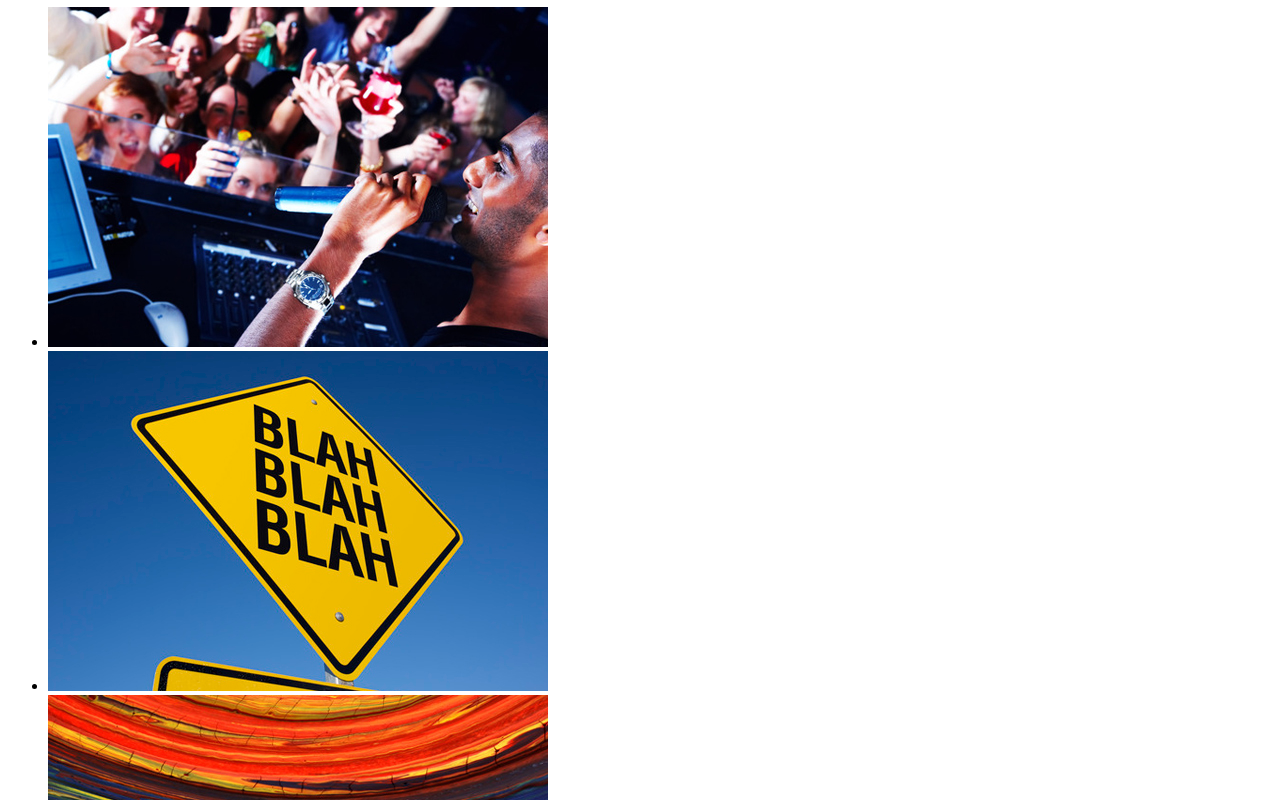
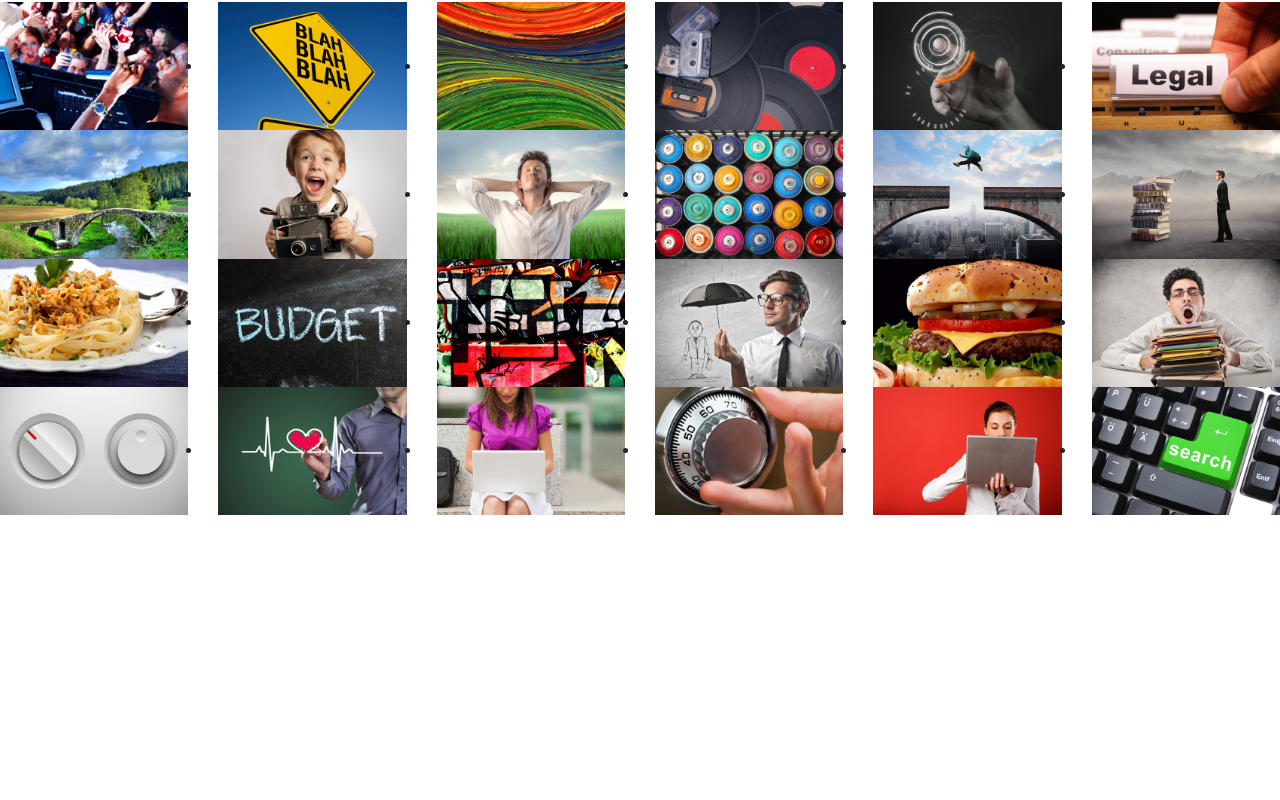
Before and after one commit to Duyck21v7k004/CNweb, a plain HTML site: page ex1/photo-gallery/index.html in a window 1280 px wide. Shown: the part 60-860 px from the top of the page. After the commit the page ends 800 px from the top, so only its background shows below. Drawn offline with nearby package versions, Linux system fonts and the light colour scheme.

Commit message:
giai ex1

```diff
--- a/ex1/photo-gallery/index.html
+++ b/ex1/photo-gallery/index.html
@@ -1,99 +1,106 @@
 <!DOCTYPE html>
 <html lang="en">
+
 <head>
-		<meta charset="UTF-8" />
-		<meta
-			http-equiv="X-UA-Compatible"
-			content="IE=edge"
-		/>
-		<meta
-			name="viewport"
-			content="width=device-width, initial-scale=1.0"
-		/>
+    <meta charset="utf-8">
     <title>Photo Gallery</title>
+    <meta name="viewport" content="width=device-width, initial-scale=1">
+  <link rel="stylesheet" href="https://cdn.jsdelivr.net/npm/bootstrap@4.6.2/dist/css/bootstrap.min.css">
+  <script src="https://cdn.jsdelivr.net/npm/jquery@3.6.4/dist/jquery.slim.min.js"></script>
+  <script src="https://cdn.jsdelivr.net/npm/popper.js@1.16.1/dist/umd/popper.min.js"></script>
+  <script src="https://cdn.jsdelivr.net/npm/bootstrap@4.6.2/dist/js/bootstrap.bundle.min.js"></script>
+    <style>
+        ul {
+            margin: 0;
+            padding: 0;
+        }
+        ui li {
+            list-style: none;
+            margin-top:  10px;
+        }
+    </style>
 </head>
 
 <body>
-		<h2>Thư viện ảnh của tôi</h2>
-		<ul>
-			<li>
-				<img src="images/photodune-174908-rocking-the-night-away-xs.jpg" />
+    <div calss="container mt-3">
+        <div class="mt-3 row justify-content-center">
+            <h2>thư viện ảnh của tôi</h2>
+        </div>
+    </div>
+    <ul class="row">
+        <li class="col-md-2 col-sm-3 col-4">
+            <img class="img-fluid" src="images/photodune-174908-rocking-the-night-away-xs.jpg">
         </li>
-			<li>
-				<img
-					src="images/photodune-287182-blah-blah-blah-yellow-road-sign-xs.jpg"
-				/>
+        <li class="col-md-2 col-sm-3 col-4">
+            <img class="img-fluid" src="images/photodune-287182-blah-blah-blah-yellow-road-sign-xs.jpg">
         </li>
-			<li>
-				<img src="images/photodune-460760-colors-xs.jpg" />
+        <li class="col-md-2 col-sm-3 col-4">
+            <img class="img-fluid" src="images/photodune-460760-colors-xs.jpg">
         </li>
-			<li>
-				<img src="images/photodune-461673-retro-party-xs.jpg" />
+        <li class="col-md-2 col-sm-3 col-4">
+            <img class="img-fluid" src="images/photodune-461673-retro-party-xs.jpg">
         </li>
-			<li>
-				<img src="images/photodune-514834-touchscreen-technology-xs.jpg" />
+        <li class="col-md-2 col-sm-3 col-4">
+            <img class="img-fluid" src="images/photodune-514834-touchscreen-technology-xs.jpg">
         </li>
-			<li>
-				<img src="images/photodune-916206-legal-xs.jpg" />
+        <li class="col-md-2 col-sm-3 col-4">
+            <img class="img-fluid" src="images/photodune-916206-legal-xs.jpg">
         </li>
-			<li>
-				<img src="images/photodune-1062948-nature-xs.jpg" />
+        <li class="col-md-2 col-sm-3 col-4">
+            <img class="img-fluid" src="images/photodune-1062948-nature-xs.jpg">
         </li>
-			<li>
-				<img src="images/photodune-1471528-insant-camera-kid-xs.jpg" />
+        <li class="col-md-2 col-sm-3 col-4">
+            <img class="img-fluid" src="images/photodune-1471528-insant-camera-kid-xs.jpg">
         </li>
-			<li>
-				<img src="images/photodune-2255072-relaxed-man-xs.jpg" />
+        <li class="col-md-2 col-sm-3 col-4">
+            <img class="img-fluid" src="images/photodune-2255072-relaxed-man-xs.jpg">
         </li>
-			<li>
-				<img src="images/photodune-2360379-colors-xs.jpg" />
+        <li class="col-md-2 col-sm-3 col-4">
+            <img class="img-fluid" src="images/photodune-2360379-colors-xs.jpg">
         </li>
-			<li>
-				<img src="images/photodune-2360571-jump-xs.jpg" />
+        <li class="col-md-2 col-sm-3 col-4">
+            <img class="img-fluid" src="images/photodune-2360571-jump-xs.jpg">
         </li>
-			<li>
-				<img src="images/photodune-2361384-culture-for-business-xs.jpg" />
+        <li class="col-md-2 col-sm-3 col-4">
+            <img class="img-fluid" src="images/photodune-2361384-culture-for-business-xs.jpg">
         </li>
-			<li>
-				<img
-					src="images/photodune-2441670-spaghetti-with-tuna-fish-and-parsley-s.jpg"
-				/>
+        <li class="col-md-2 col-sm-3 col-4">
+            <img class="img-fluid" src="images/photodune-2441670-spaghetti-with-tuna-fish-and-parsley-s.jpg">
         </li>
-			<li>
-				<img src="images/photodune-2943363-budget-xs.jpg" />
+        <li class="col-md-2 col-sm-3 col-4">
+            <img class="img-fluid" src="images/photodune-2943363-budget-xs.jpg">
         </li>
-			<li>
-				<img src="images/photodune-3444921-street-art-xs.jpg" />
+        <li class="col-md-2 col-sm-3 col-4">
+            <img class="img-fluid" src="images/photodune-3444921-street-art-xs.jpg">
         </li>
-			<li>
-				<img src="images/photodune-3552322-insurance-xs.jpg" />
+        <li class="col-md-2 col-sm-3 col-4">
+            <img class="img-fluid" src="images/photodune-3552322-insurance-xs.jpg">
         </li>
-			<li>
-				<img src="images/photodune-3807845-food-s.jpg" />
+        <li class="col-md-2 col-sm-3 col-4">
+            <img class="img-fluid" src="images/photodune-3807845-food-s.jpg">
         </li>
-			<li>
-				<img src="images/photodune-3835655-down-office-worker-xs.jpg" />
+        <li class="col-md-2 col-sm-3 col-4">
+            <img class="img-fluid" src="images/photodune-3835655-down-office-worker-xs.jpg">
         </li>
-			<li>
-				<img src="images/photodune-4619216-ui-control-knob-regulators-xs.jpg" />
+        <li class="col-md-2 col-sm-3 col-4">
+            <img class="img-fluid" src="images/photodune-4619216-ui-control-knob-regulators-xs.jpg">
         </li>
-			<li>
-				<img src="images/photodune-5771958-health-xs.jpg" />
+        <li class="col-md-2 col-sm-3 col-4">
+            <img class="img-fluid" src="images/photodune-5771958-health-xs.jpg">
         </li>
-			<li>
-				<img
-					src="images/photodune-268693-businesswoman-using-laptop-outdoors-xs.jpg"
-				/>
+        <li class="col-md-2 col-sm-3 col-4">
+            <img class="img-fluid" src="images/photodune-268693-businesswoman-using-laptop-outdoors-xs.jpg">
         </li>
-			<li>
-				<img src="images/photodune-352207-search-of-code-s.jpg" />
+        <li class="col-md-2 col-sm-3 col-4">
+            <img class="img-fluid" src="images/photodune-352207-search-of-code-s.jpg">
         </li>
-			<li>
-				<img src="images/photodune-247190-secret-email-xs.jpg" />
+        <li class="col-md-2 col-sm-3 col-4">
+            <img class="img-fluid" src="images/photodune-247190-secret-email-xs.jpg">
         </li>
-			<li>
-				<img src="images/photodune-682990-online-search-xs.jpg" />
+        <li class="col-md-2 col-sm-3 col-4">
+            <img class="img-fluid" src="images/photodune-682990-online-search-xs.jpg">
         </li>
     </ul>
 </body>
+
 </html>
```
Lines whose indentation alone changed are shown as unchanged.
